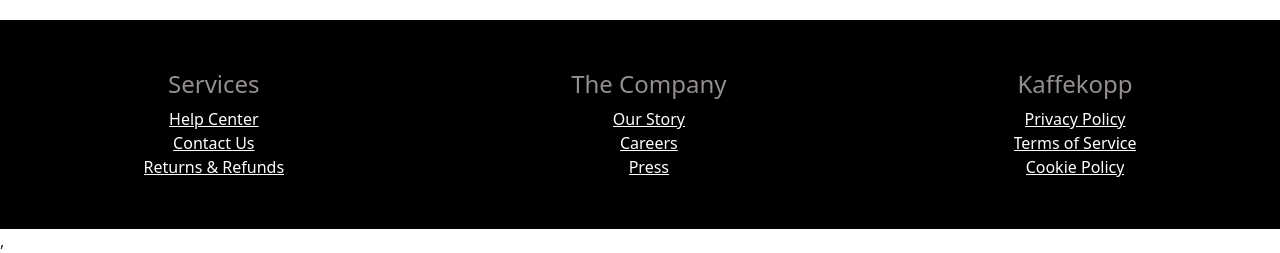
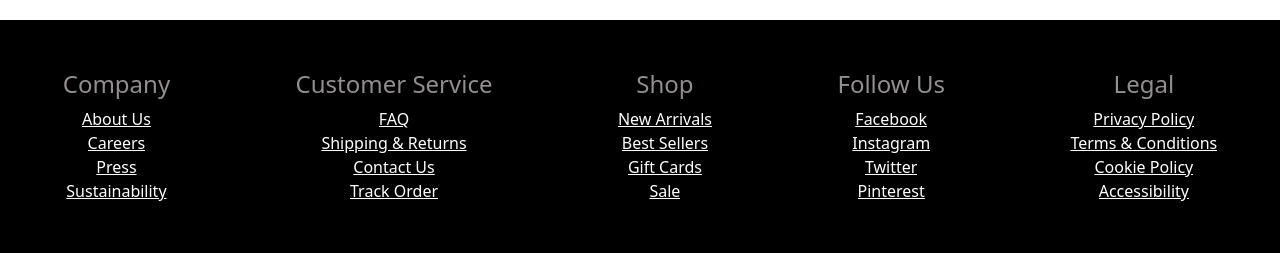
Before and after one commit to isabellea-f/Fullstack-projekt, a React (Vite) app in the folder frontend/: page / in a window 1280 px wide. Shown: the part 2468-2721 px from the top of the page. Built offline with nearby package versions, Linux system fonts and the light colour scheme; a web font is replaced by a local one.

Commit message:
removed ts props and added hardcoded links instead

```diff
--- a/frontend/src/components/MainPage/Footer.tsx
+++ b/frontend/src/components/MainPage/Footer.tsx
@@ -23,48 +23,51 @@ export default Footer;
 
 import "./Footer.css";
 
-interface FooterProps {
-  title1: string;
-  title2: string;
-  title3: string;
-  links1: string[];
-  links2: string[];
-  links3: string[];
-}
-
-const Footer: React.FC<FooterProps> = ({
-  title1,
-  title2,
-  title3,
-  links1,
-  links2,
-  links3,
-}) => {
+const Footer: React.FC = () => {
   return (
     <div className="footer">
       <div className="footer-group">
-        <h4>{title1}</h4>
-        {links1.map((link, index) => (
-          <a key={index} href={link}>
-            {link}
-          </a>
-        ))}
+        <h4>Company</h4>
+        <a href="/about">About Us</a>
+        <a href="/careers">Careers</a>
+        <a href="/press">Press</a>
+        <a href="/sustainability">Sustainability</a>
       </div>
       <div className="footer-group">
-        <h4>{title2}</h4>
-        {links2.map((link, index) => (
-          <a key={index} href={link}>
-            {link}
-          </a>
-        ))}
+        <h4>Customer Service</h4>
+        <a href="/faq">FAQ</a>
+        <a href="/shipping-returns">Shipping & Returns</a>
+        <a href="/contact">Contact Us</a>
+        <a href="/track-order">Track Order</a>
       </div>
       <div className="footer-group">
-        <h4>{title3}</h4>
-        {links3.map((link, index) => (
-          <a key={index} href={link}>
-            {link}
-          </a>
-        ))}
+        <h4>Shop</h4>
+        <a href="/new-arrivals">New Arrivals</a>
+        <a href="/best-sellers">Best Sellers</a>
+        <a href="/gift-cards">Gift Cards</a>
+        <a href="/sale">Sale</a>
+      </div>
+      <div className="footer-group">
+        <h4>Follow Us</h4>
+        <a href="https://www.facebook.com/yourbrand" target="_blank">
+          Facebook
+        </a>
+        <a href="https://www.instagram.com/yourbrand" target="_blank">
+          Instagram
+        </a>
+        <a href="https://www.twitter.com/yourbrand" target="_blank">
+          Twitter
+        </a>
+        <a href="https://www.pinterest.com/yourbrand" target="_blank">
+          Pinterest
+        </a>
+      </div>
+      <div className="footer-group">
+        <h4>Legal</h4>
+        <a href="/privacy-policy">Privacy Policy</a>
+        <a href="/terms-conditions">Terms & Conditions</a>
+        <a href="/cookie-policy">Cookie Policy</a>
+        <a href="/accessibility">Accessibility</a>
       </div>
     </div>
   );
```
